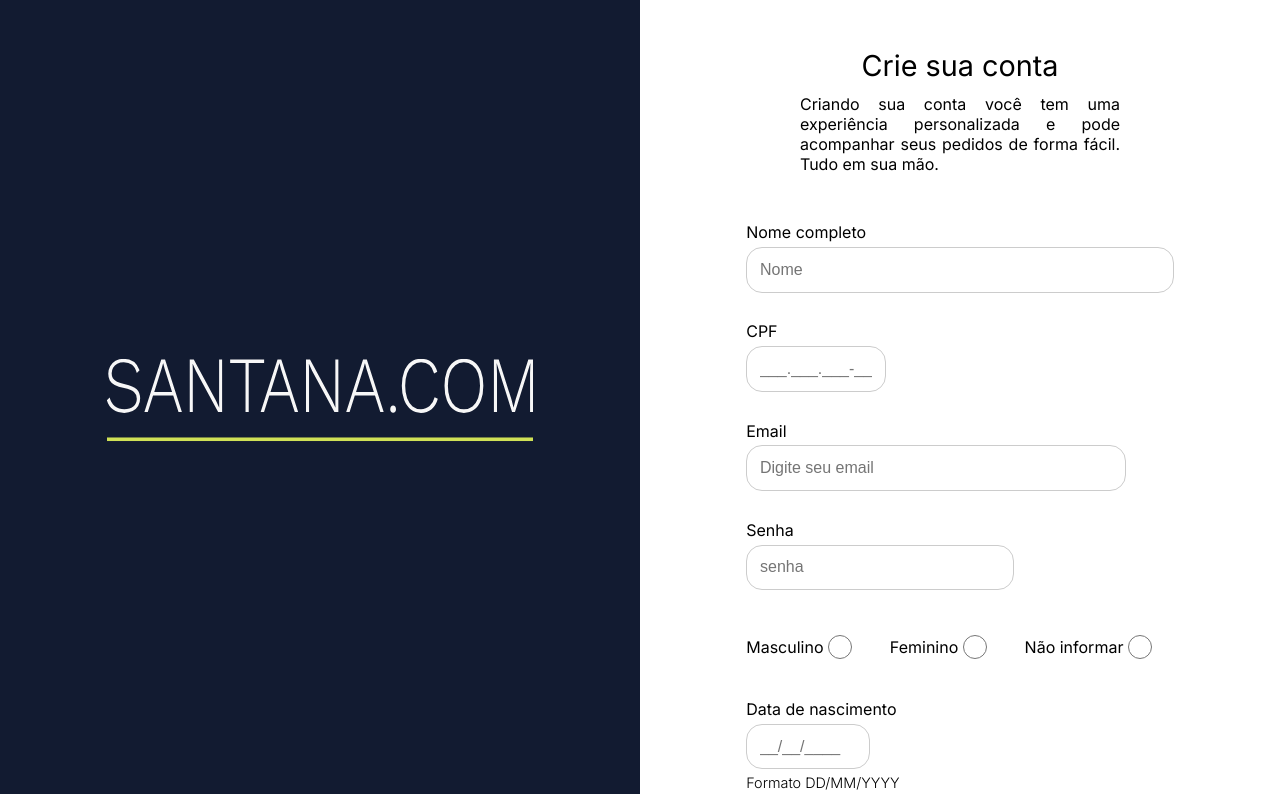
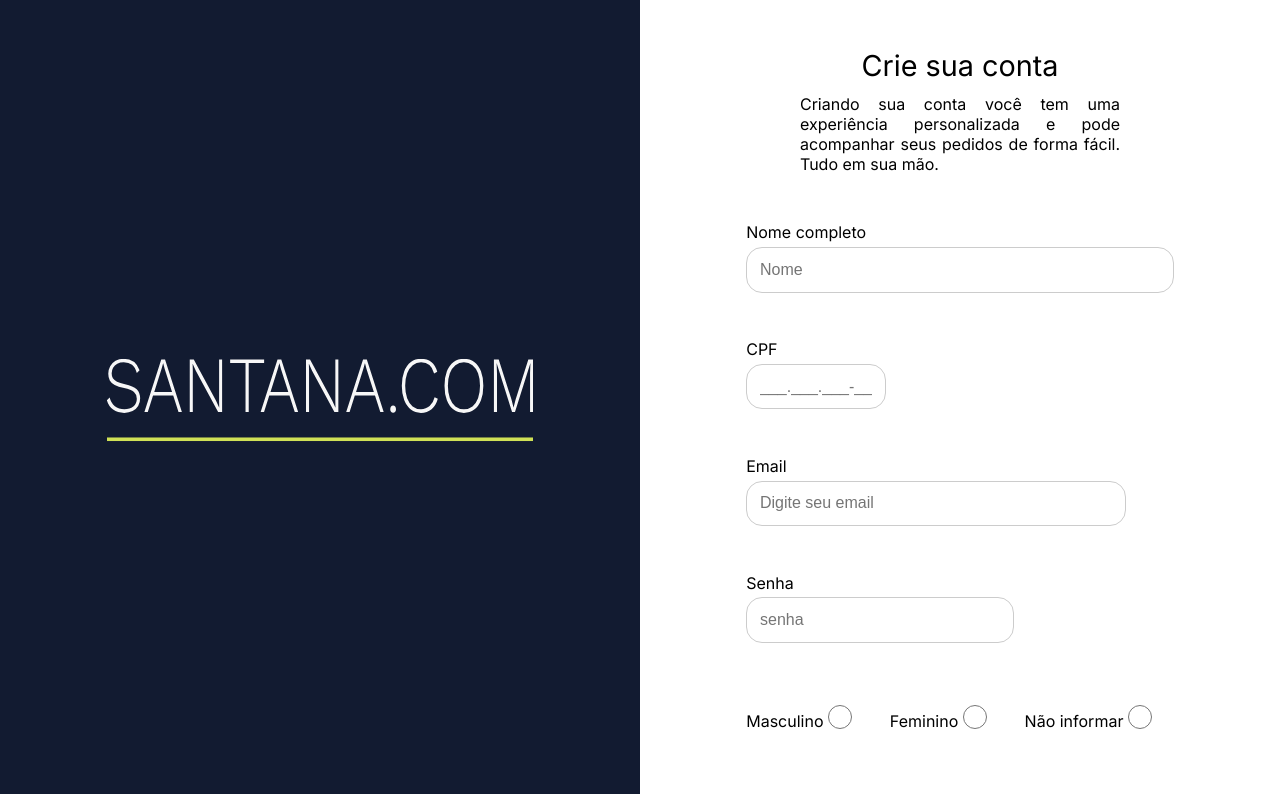
Before and after one commit to iSantanaaH/santana.com, a Next.js app in the folder front-end_next/: page /minha-conta/cadastro in a window 1280 px wide. Shown: the top 794 px of the page. Built offline with nearby package versions, Linux system fonts and the light colour scheme.

Commit message:
change layout page

```diff
--- a/front-end_next/app/minha-conta/cadastro/register.module.css
+++ b/front-end_next/app/minha-conta/cadastro/register.module.css
@@ -49,16 +49,10 @@
   margin: 0 auto;
 }
 
-.ContentFormLogin form {
-  display: flex;
-  flex-direction: column;
-}
-
 .ContentFormLogin .ContainerOptions {
   display: flex;
   flex-direction: column;
   margin-bottom: 1rem;
-  gap: 0.3rem;
 }
 
 .ContainerOptions .InputName {
@@ -95,12 +89,13 @@
 
 .ContentFormLogin form .SpanErrorRender {
   color: var(--redError);
-  margin: -0.5rem 0 1rem;
+  margin: 0.5rem 0 1rem;
 }
 
 .ContentFormLogin form .SpanInfo {
   font-size: 0.9rem;
   font-weight: 300;
+  color: var(--gray400);
 }
 
 .ContentGender {
@@ -175,4 +170,14 @@
   border: 0.1rem solid var(--gray-200);
   outline: none;
   font-size: 1rem;
+  margin-bottom: 0.4rem;
 }
+
+.ContentFormLogin form {
+  display: flex;
+  flex-direction: column;
+}
+
+.ContentFormLogin form label {
+  margin-bottom: 0.3rem;
+}
```
